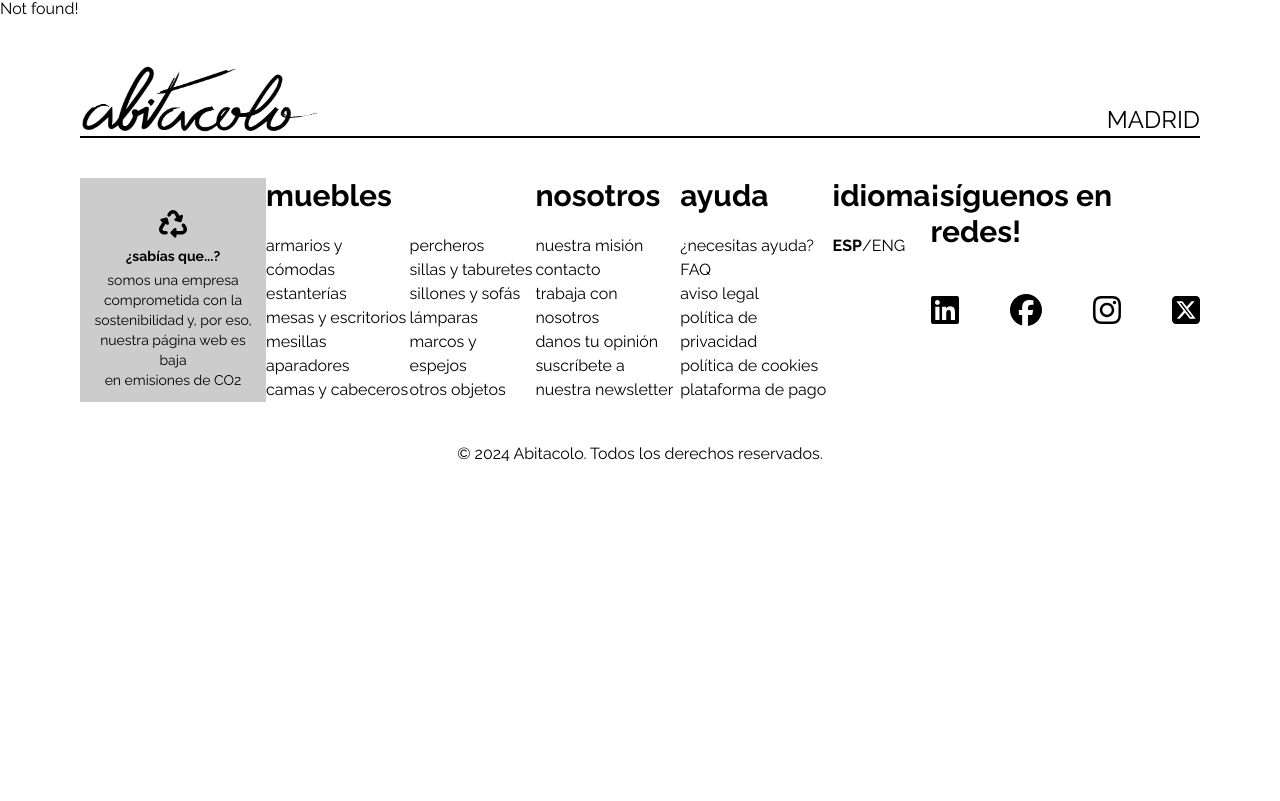
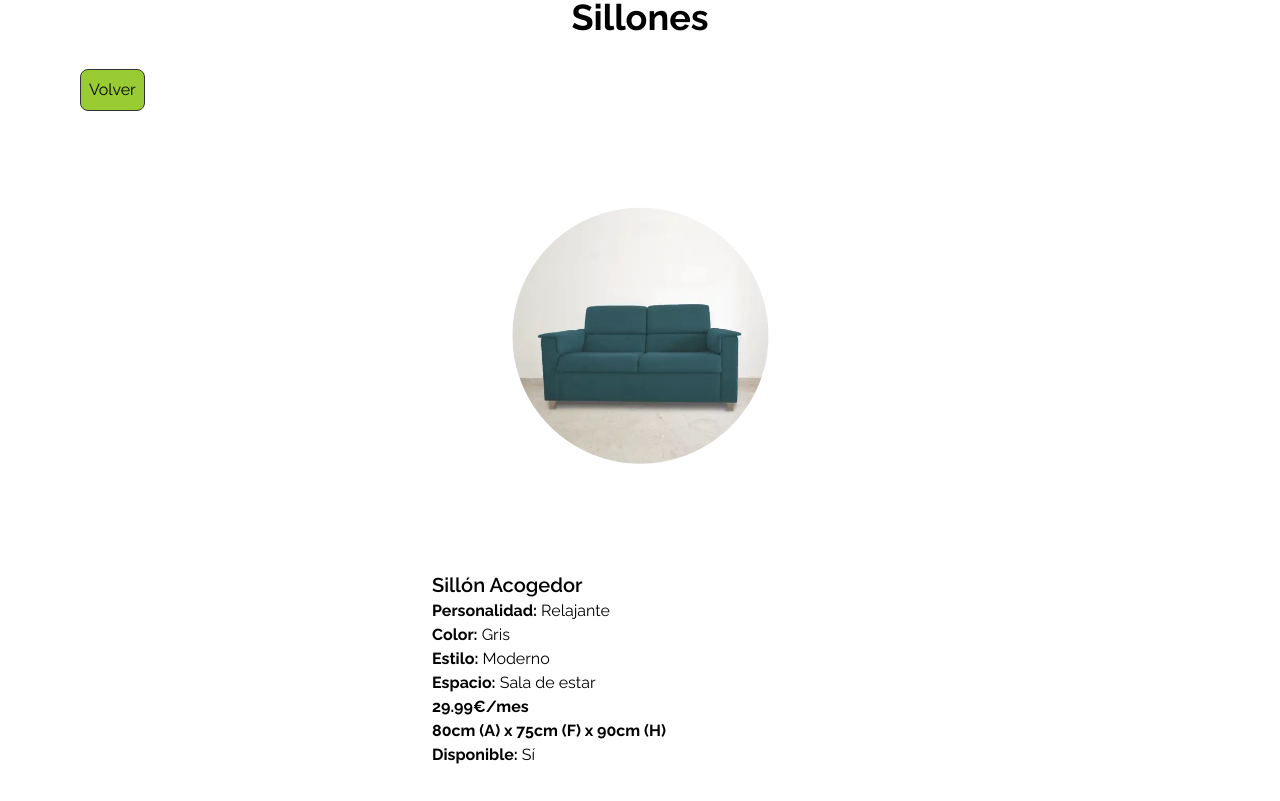
Before and after one commit to 4GeeksAcademy/abitacolo-front-, a React (Vite) app: page /VistaMueble in a window 1280 px wide. Shown: the part 579-1380 px from the top of the page. Before the commit the page ends 1085 px from the top, so only its background shows below. Built offline with nearby package versions, Linux system fonts and the light colour scheme; no server answers.

Commit message:
mueble detallado estatico

```diff
--- a/src/Layout.jsx
+++ b/src/Layout.jsx
@@ -15,6 +15,7 @@ import SignUp from "./views/SignUp.jsx";
 import Categoria from "./views/Categoria.jsx";
 import HeaderBody from "./components/HeaderBody.jsx";
 import RegistroNuevoMueble from "./views/RegistroNuevoMueble.jsx";
+import DetalleMueble from "./components/DetalleMueble.jsx";
 
 i18next.init({
   interpolation: { escapeValue: false },
@@ -42,6 +43,7 @@ const MainContent = () => {
         <Route path="/SignUp" element={<SignUp />} />
         <Route path="/categoria/:name" element={<Categoria />} />
         <Route path="/NuevoMueble" element={<RegistroNuevoMueble />} />
+        <Route path="/VistaMueble" element={<DetalleMueble />} />
         <Route path="*" element={<h1>Not found!</h1>} />
       </Routes>
       <FooterBody />
--- /dev/null
+++ b/src/components/DetalleMueble.jsx
@@ -0,0 +1,77 @@
+import React from "react";
+import { Link } from "react-router-dom";
+import otros from "../assets/ModoClaro/Categorias/Otros_objetos.png";
+import a001 from "../assets/Muebles/a001.webp";
+
+const DetalleMueble = () => {
+  const mueble = {
+    id_codigo: "a001",
+    nombre: "Sillón Acogedor",
+    personalidad: "Relajante",
+    color: "Gris",
+    estilo: "Moderno",
+    espacio: "Sala de estar",
+    precio_mes: 29.99,
+    ancho: 80,
+    fondo: 75,
+    altura: 90,
+    disponible: true,
+    categoria: "Sillones"
+  };
+
+  const imageMap = {
+    a001,
+  };
+
+  return (
+    <div className="flex flex-col items-center">
+      <p className="text-4xl mb-8 font-bold">
+        {mueble.categoria}
+      </p>
+      <div className="w-full flex justify-start pl-20 mb-3">
+        <Link to={"/"}>
+          <button
+            className="border dark:text-white dark:font-bold p-2 rounded-lg border-abitacoloDarkGrayShadow bg-abitacoloGreen"
+            aria-label="Volver"
+          >
+            Volver
+          </button>
+        </Link>
+      </div>
+      <div className="p-4 rounded-lg max-w-md">
+        <img
+          src={imageMap[mueble.id_codigo] ? imageMap[mueble.id_codigo] : otros}
+          alt={mueble.id_codigo}
+          className="w-full h-auto"
+        />
+        <h3 className="font-semibold text-xl mt-4">{mueble.nombre}</h3>
+        <p>
+          <strong>Personalidad:</strong> {mueble.personalidad}
+        </p>
+        <p>
+          <strong>Color:</strong> {mueble.color}
+        </p>
+        <p>
+          <strong>Estilo:</strong> {mueble.estilo}
+        </p>
+        <p>
+          <strong>Espacio:</strong> {mueble.espacio}
+        </p>
+        <p>
+          <strong>{mueble.precio_mes}€/mes</strong>
+        </p>
+        <p>
+          <strong>
+            {mueble.ancho}cm (A) x {mueble.fondo}cm (F) x {mueble.altura}cm
+            (H)
+          </strong>
+        </p>
+        <p>
+          <strong>Disponible:</strong> {mueble.disponible ? "Sí" : "No"}
+        </p>
+      </div>
+    </div>
+  );
+};
+
+export default DetalleMueble;
```
